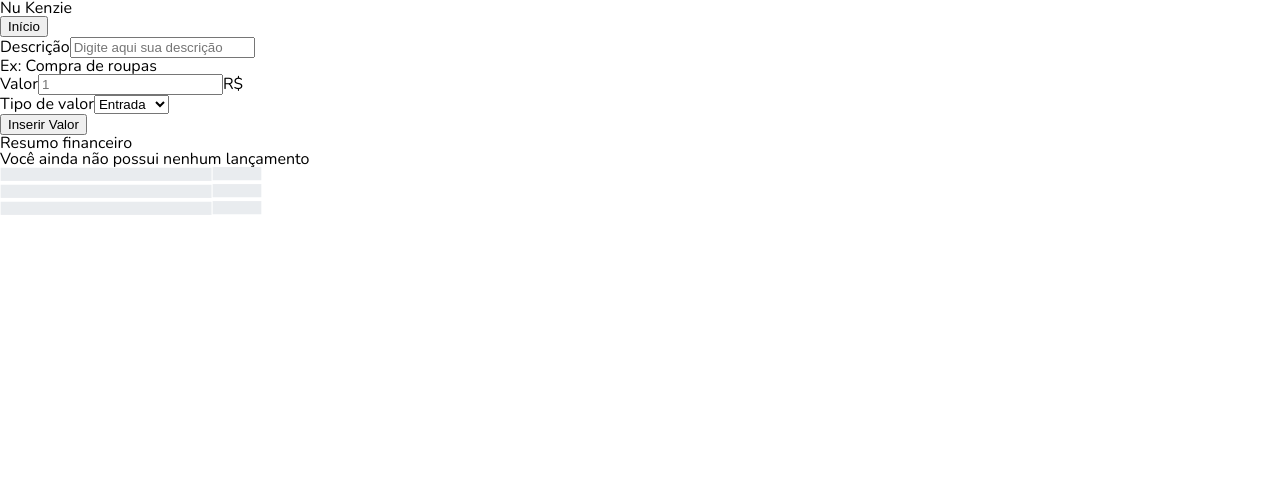
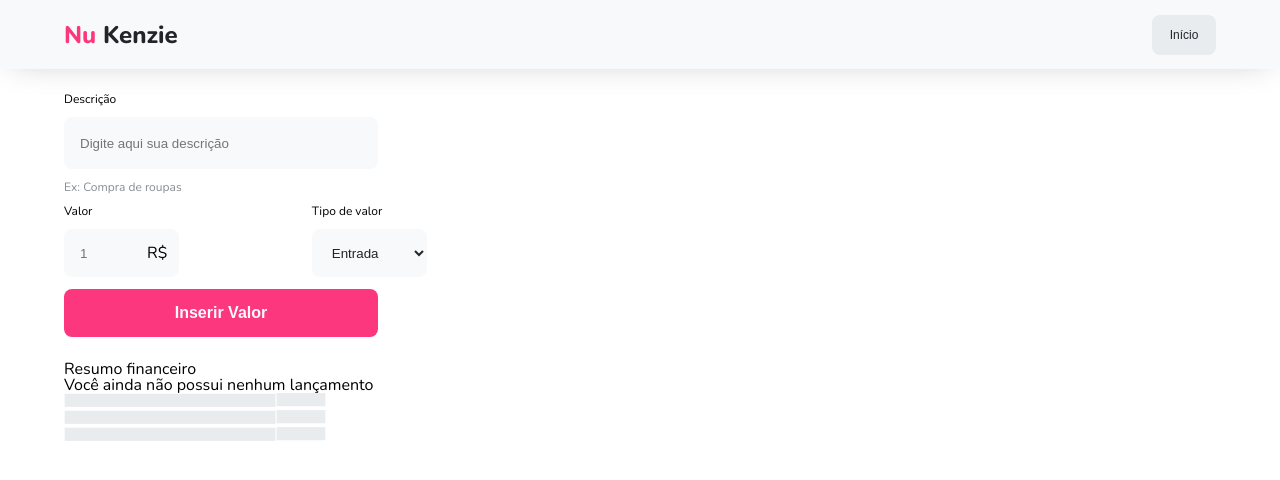
Before and after one commit to julia-otomo/nu-kenzie, a React (Vite) app in the folder nu-kenzie/: page / in a window 1280 px wide. Both pictures are taken after a click on the button "Iniciar". Shown: the top 480 px of the page. Built offline with nearby package versions, Linux system fonts and the light colour scheme.

Commit message:
dashboard header and form styled

```diff
--- a/nu-kenzie/src/Components/Dashboard/index.css
+++ b/nu-kenzie/src/Components/Dashboard/index.css
@@ -0,0 +1,60 @@
+.dashboard__header {
+  height: 69px;
+  display: flex;
+  align-items: center;
+  justify-content: center;
+  box-shadow: 0px 4px 32px -12px rgba(0, 0, 0, 0.25);
+  background-color: var(--dashboard-background);
+}
+
+.header__container {
+  display: flex;
+  flex-direction: row;
+  height: 100%;
+  align-items: center;
+  width: 90%;
+  justify-content: space-between;
+  box-sizing: border-box;
+}
+
+.header__container > h1 {
+  font-size: var(--title-2);
+  font-weight: var(--font-weight-extraBold);
+  color: var(--color-grey-4);
+}
+
+.header__container > h1 span {
+  color: var(--color-primary);
+}
+
+.header__container > button {
+  height: 40px;
+  width: 64px;
+  border-radius: var(--border-radius-default);
+  cursor: pointer;
+  border: none;
+  background-color: var(--color-grey-2);
+  color: var(--color-grey-4);
+  font-size: var(--body-font);
+}
+
+.header__container > button:hover {
+  background-color: var(--color-grey-3);
+  color: var(--color-grey-1);
+}
+
+.dashboard__main {
+  height: 100vh;
+  display: flex;
+  flex-direction: column;
+  align-items: center;
+}
+
+.main__container {
+  width: 90%;
+  padding: 1.5rem 0;
+  box-sizing: border-box;
+  display: flex;
+  flex-direction: column;
+  gap: 1.5rem;
+}
--- a/nu-kenzie/src/Components/Dashboard/index.jsx
+++ b/nu-kenzie/src/Components/Dashboard/index.jsx
@@ -1,6 +1,7 @@
 import { EmptyList } from "../EmptyList";
 import { Form } from "../Form";
 import { Card } from "../Card";
+import "../Dashboard/index.css";
 
 export function Dashboard({
   changeHomePage,
--- a/nu-kenzie/src/Components/Form/index.css
+++ b/nu-kenzie/src/Components/Form/index.css
@@ -0,0 +1,116 @@
+form {
+  max-width: 363px;
+  display: flex;
+  flex-direction: column;
+  padding: 1.5rem;
+  box-sizing: border-box;
+  border: 1px solid var(--color-grey-2);
+  border-radius: var(--border-radius-default);
+  gap: 0.75rem;
+}
+
+form label {
+  font-size: var(--body-font);
+}
+
+form > input {
+  width: 314px;
+  max-width: 100%;
+  height: 3.25rem;
+  box-sizing: border-box;
+  border: none;
+  background-color: var(--dashboard-background);
+  border-radius: var(--border-radius-default);
+  padding: 0 1rem;
+  outline: none;
+}
+
+form > input:focus {
+  background-color: #fff;
+  border: 2px solid var(--color-primary);
+}
+form > p {
+  font-size: var(--body-font);
+  color: var(--color-grey-3);
+}
+
+form .valueInput__container {
+  display: flex;
+  flex-direction: row;
+  justify-content: space-between;
+  width: 100%;
+}
+
+form .valueInput__container .valueInput__container--addValueSymbol {
+  display: flex;
+  flex-direction: column;
+  gap: 0.75rem;
+  position: relative;
+}
+
+form .valueInput__container .valueInput__container--addValueSymbol > input {
+  width: 7.2rem;
+  max-width: 100%;
+  height: 48px;
+  box-sizing: border-box;
+  border: none;
+  background-color: var(--dashboard-background);
+  border-radius: var(--border-radius-default);
+  padding: 0 1rem;
+  outline: none;
+}
+
+form
+  .valueInput__container
+  .valueInput__container--addValueSymbol
+  > input:focus {
+  background-color: #fff;
+  border: 2px solid var(--color-primary);
+}
+
+form .valueInput__container .valueInput__container--addValueSymbol > span {
+  position: absolute;
+  top: 55%;
+  left: 72%;
+}
+
+form .valueInput__container .valueInput__container--selectType {
+  display: flex;
+  flex-direction: column;
+  gap: 0.75rem;
+  align-items: flex-end;
+}
+
+form .valueInput__container .valueInput__container--selectType > label {
+  align-self: flex-start;
+}
+
+form .valueInput__container .valueInput__container--selectType > select {
+  width: 7.2rem;
+  max-width: 100%;
+  height: 48px;
+  box-sizing: border-box;
+  box-sizing: border-box;
+  border: none;
+  background-color: var(--dashboard-background);
+  border-radius: var(--border-radius-default);
+  padding: 0 1rem;
+  outline: none;
+  color: var(--color-grey-4);
+}
+
+form > button {
+  max-width: 314px;
+  height: 48px;
+  border: none;
+  border-radius: var(--border-radius-default);
+  background-color: var(--color-primary);
+  cursor: pointer;
+  color: var(--color-grey-1);
+  font-size: var(--headline);
+  font-weight: var(--font-weight-semiBold);
+}
+
+form > button:hover {
+  background-color: var(--color-primary-2);
+}
--- a/nu-kenzie/src/Components/Form/index.jsx
+++ b/nu-kenzie/src/Components/Form/index.jsx
@@ -1,5 +1,6 @@
 import { useState } from "react";
 import { v4 as uuid } from "uuid";
+import "../Form/index.css";
 
 export function Form({ listTransactions, setListTransactions }) {
   const [description, setDescription] = useState("");
@@ -41,6 +42,7 @@ export function Form({ listTransactions, setListTransactions }) {
           />
           <span>R$</span>
         </div>
+        <div className="valueInput__container--selectType">
           <label htmlFor="transactionValueType">Tipo de valor</label>
           <select
             name="typeOfValue"
@@ -51,6 +53,7 @@ export function Form({ listTransactions, setListTransactions }) {
             <option value="Despesa">Despesa</option>
           </select>
         </div>
+      </div>
       <button type="submit">Inserir Valor</button>
     </form>
   );
--- a/nu-kenzie/src/styles/global-styles.css
+++ b/nu-kenzie/src/styles/global-styles.css
@@ -8,6 +8,7 @@
   --color-grey-3: #868e96;
   --color-grey-2: #e9ecef;
   --color-grey-1: #f8f9fa;
+  --dashboard-background: #f8f9fa;
   --font-weight-extraBold: 800;
   --font-weight-bold: 700;
   --font-weight-semiBold: 600;
```
Lines whose indentation alone changed are shown as unchanged.
